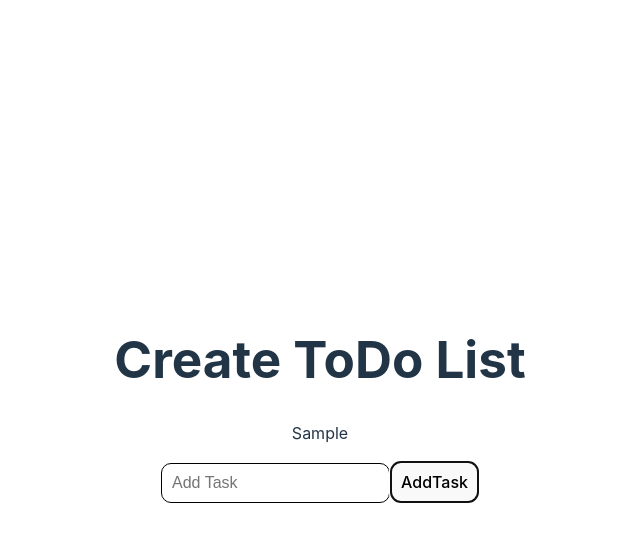
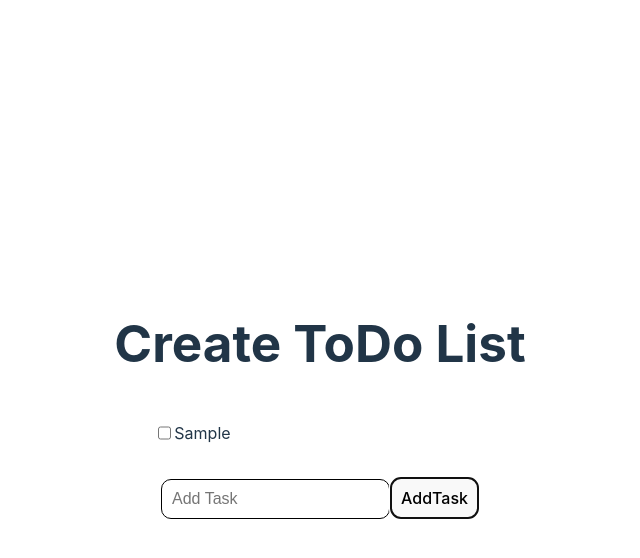
Before and after one commit to Yoojinjo/TodoList, a React (Vite) app: page / in a window 1280 px wide. Both pictures are taken after typing "Sample" into the empty fields and a click on the button "AddTask". Shown: the top 558 px of the page, without its empty margins (320-960 px from the left). Built offline with nearby package versions, Linux system fonts and the light colour scheme.

Commit message:
add a check box to list item

```diff
--- a/src/App.css
+++ b/src/App.css
@@ -17,3 +17,7 @@ button {
 button {
 	cursor: pointer;
 }
+
+li {
+	display: flex;
+}
--- a/src/List.jsx
+++ b/src/List.jsx
@@ -1,10 +1,13 @@
 function List({ tasks }) {
 	return (
-		<div>
+		<ul>
 			{tasks.map((task, index) => (
-				<p key={index}>{task.text}</p>
+				<li key={index}>
+					<input type="checkbox" />
+					<p> {task.text}</p>
+				</li>
 			))}
-		</div>
+		</ul>
 	);
 }
 export default List;
```
